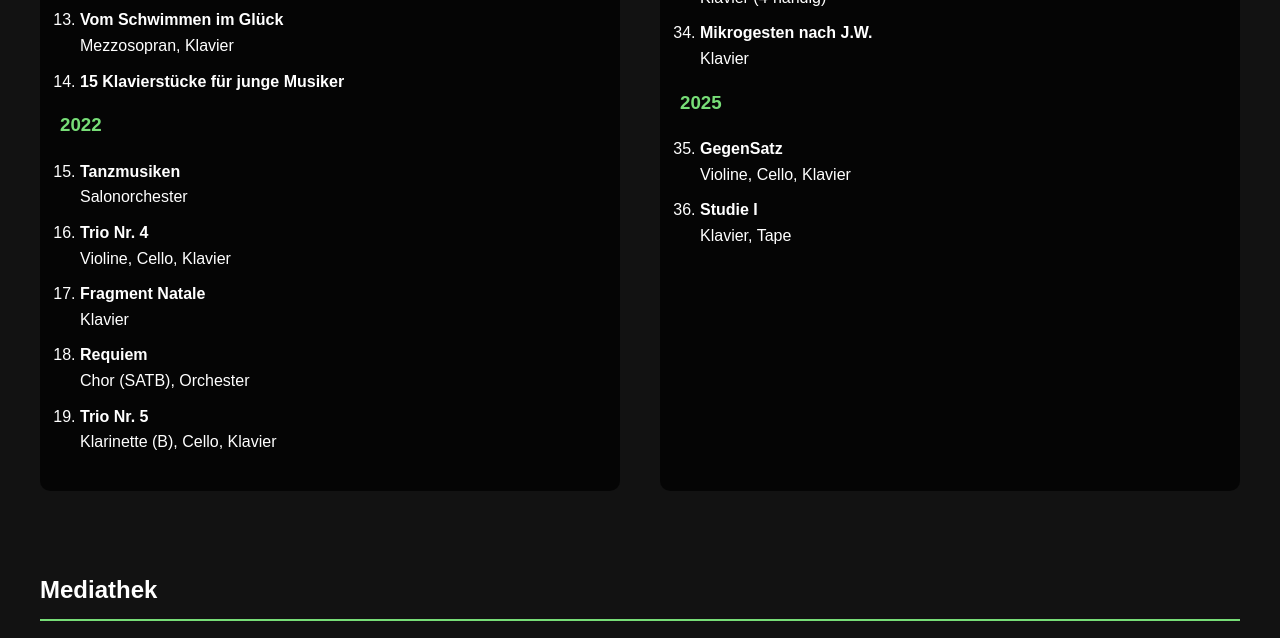
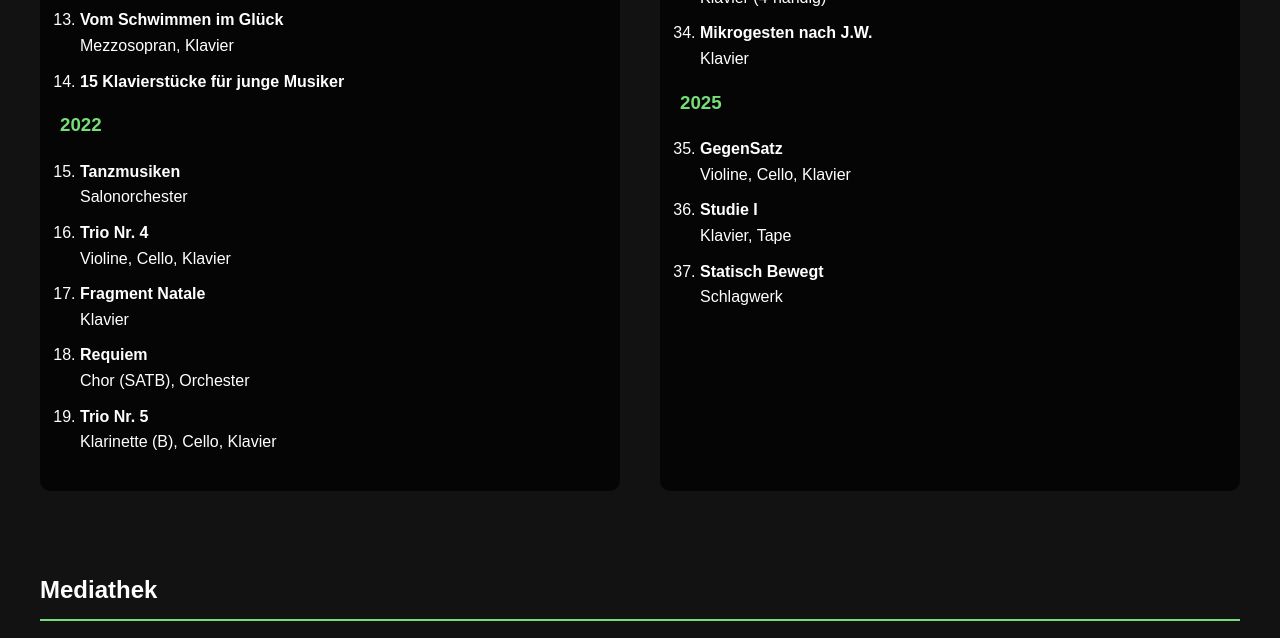
Before and after one commit to chezmirak/karim-zech.com, a plain HTML site: page index.html in a window 1280 px wide. Shown: the part 2097-2735 px from the top of the page. Drawn offline with Linux system fonts and the light colour scheme; a web font is replaced by a local one.

Commit message:
Update index.html

```diff
--- a/index.html
+++ b/index.html
@@ -120,6 +120,7 @@
                 <ol start="35">
                     <li><strong>GegenSatz</strong><br>Violine, Cello, Klavier</li>
                     <li><strong>Studie I</strong><br>Klavier, Tape</li>
+                    <li><strong>Statisch Bewegt</strong><br>Schlagwerk</li>
                 </ol>
             </div>
         </div>
```
